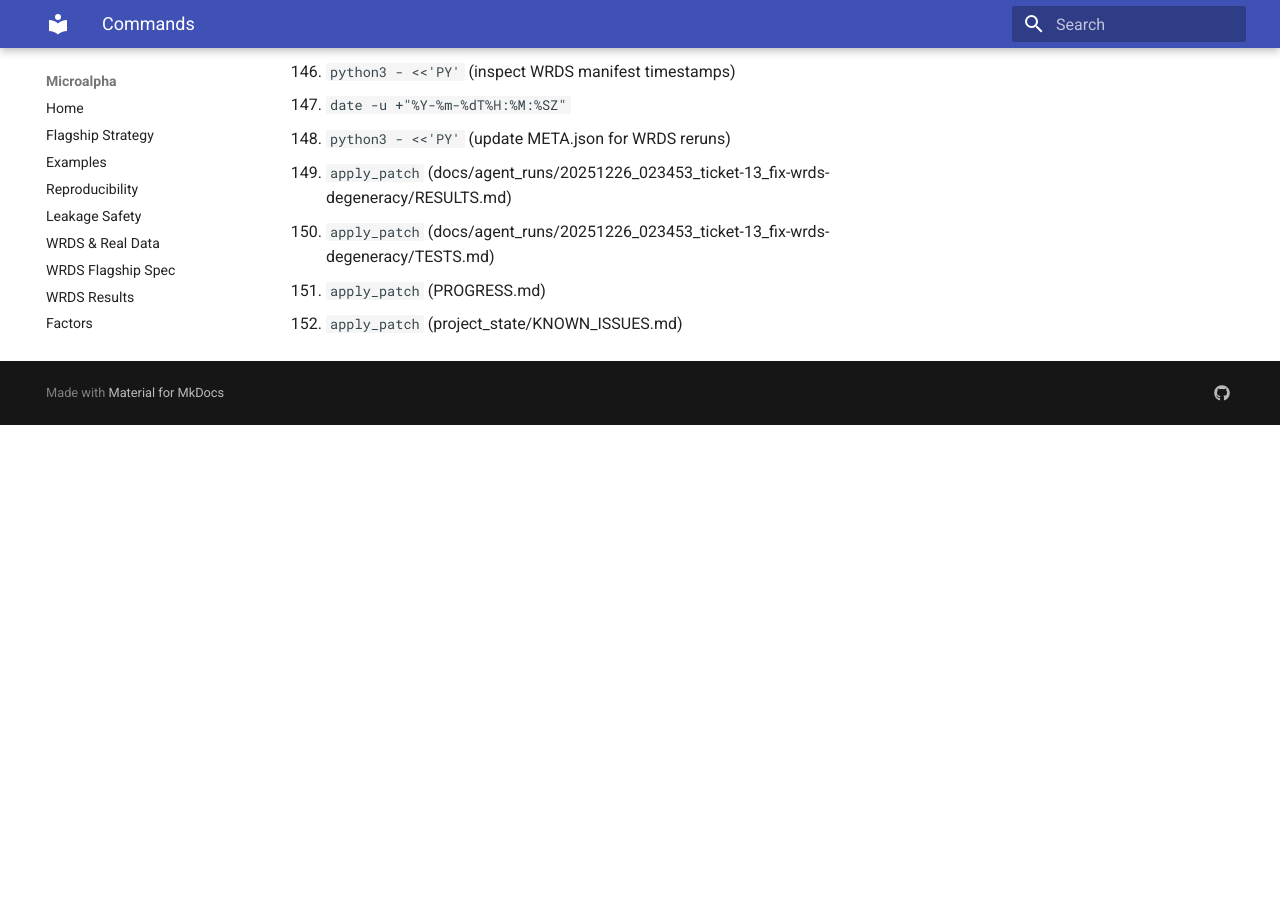
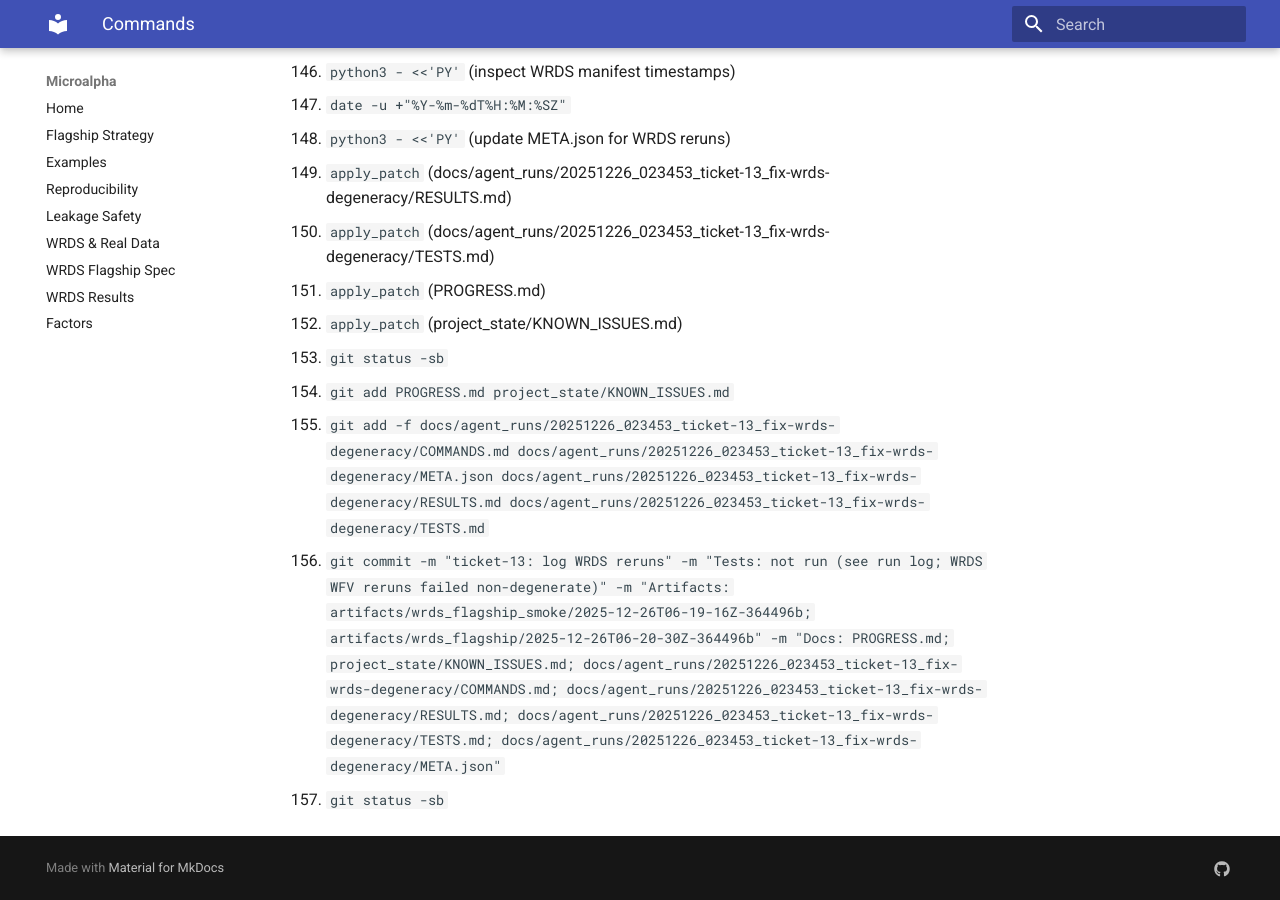
Before and after one commit to MateoBodon/microalpha, an MkDocs documentation site: the page built from docs/agent_runs/20251226_023453_ticket-13_fix-wrds-degeneracy/COMMANDS.md, in a window 1280 px wide and 900 px high, scrolled down 6502 px. Built offline with MkDocs 1.6.1 and Material for MkDocs 9.7.7, drawn with Linux system fonts in a browser that asks for light colours; before the commit the page ends 6927 px from its top, so only the background shows below that.

Commit message:
ticket-13: update command log
Tests: not run (log update)

Artifacts: none

Docs: docs/agent_runs/20251226_023453_ticket-13_fix-wrds-degeneracy/COMMANDS.md

```diff
--- a/docs/agent_runs/20251226_023453_ticket-13_fix-wrds-degeneracy/COMMANDS.md
+++ b/docs/agent_runs/20251226_023453_ticket-13_fix-wrds-degeneracy/COMMANDS.md
@@ -152,3 +152,8 @@
 150. `apply_patch` (docs/agent_runs/20251226_023453_ticket-13_fix-wrds-degeneracy/TESTS.md)
 151. `apply_patch` (PROGRESS.md)
 152. `apply_patch` (project_state/KNOWN_ISSUES.md)
+153. `git status -sb`
+154. `git add PROGRESS.md project_state/KNOWN_ISSUES.md`
+155. `git add -f docs/agent_runs/20251226_023453_ticket-13_fix-wrds-degeneracy/COMMANDS.md docs/agent_runs/20251226_023453_ticket-13_fix-wrds-degeneracy/META.json docs/agent_runs/20251226_023453_ticket-13_fix-wrds-degeneracy/RESULTS.md docs/agent_runs/20251226_023453_ticket-13_fix-wrds-degeneracy/TESTS.md`
+156. `git commit -m "ticket-13: log WRDS reruns" -m "Tests: not run (see run log; WRDS WFV reruns failed non-degenerate)" -m "Artifacts: artifacts/wrds_flagship_smoke/2025-12-26T06-19-16Z-364496b; artifacts/wrds_flagship/2025-12-26T06-20-30Z-364496b" -m "Docs: PROGRESS.md; project_state/KNOWN_ISSUES.md; docs/agent_runs/20251226_023453_ticket-13_fix-wrds-degeneracy/COMMANDS.md; docs/agent_runs/20251226_023453_ticket-13_fix-wrds-degeneracy/RESULTS.md; docs/agent_runs/20251226_023453_ticket-13_fix-wrds-degeneracy/TESTS.md; docs/agent_runs/20251226_023453_ticket-13_fix-wrds-degeneracy/META.json"`
+157. `git status -sb`
```
